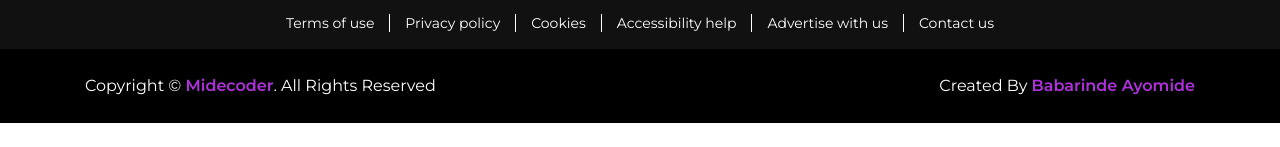
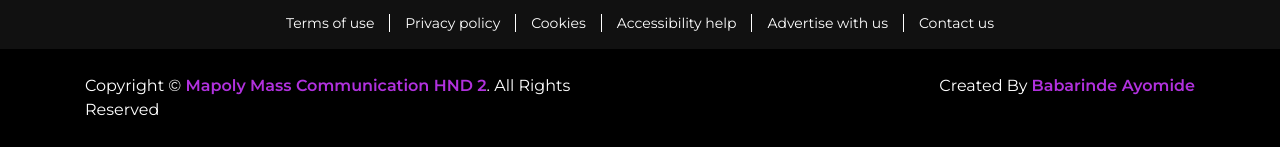
Before and after one commit to Ay-Coder1/BlogWeb, a plain HTML site: page polypage.html in a window 1280 px wide. Shown: the part 2778-2925 px from the top of the page. Before the commit the page ends 2901 px from the top, so only its background shows below. Drawn offline with nearby package versions, Linux system fonts and the light colour scheme.

Commit message:
Update polypage.html

```diff
--- a/polypage.html
+++ b/polypage.html
@@ -2,7 +2,7 @@
 <html lang="en">
 <head>
 <meta charset="utf-8">
-<title>Mapoly Press Department Project</title>
+<title>Mapoly Mass Communication HND 2</title>
 <meta content="width=device-width, initial-scale=1.0" name="viewport">
 <meta content="Mapoly Press Department Project" name="keywords">
 <meta content="Mapoly Press Department Project" name="description">
@@ -530,7 +530,7 @@ Lorem ipsum dolor sit amet, consectetur adipiscing elit. Vivamus sed porta dui.
 <div class="container">
 <div class="row">
 <div class="col-md-6 copyright">
-<p>Copyright &copy; <a href="#">Midecoder</a>. All Rights Reserved</p>
+<p>Copyright &copy; <a href="#">Mapoly Mass Communication HND 2</a>. All Rights Reserved</p>
 </div>
 
 <div class="col-md-6 template-by">
```
